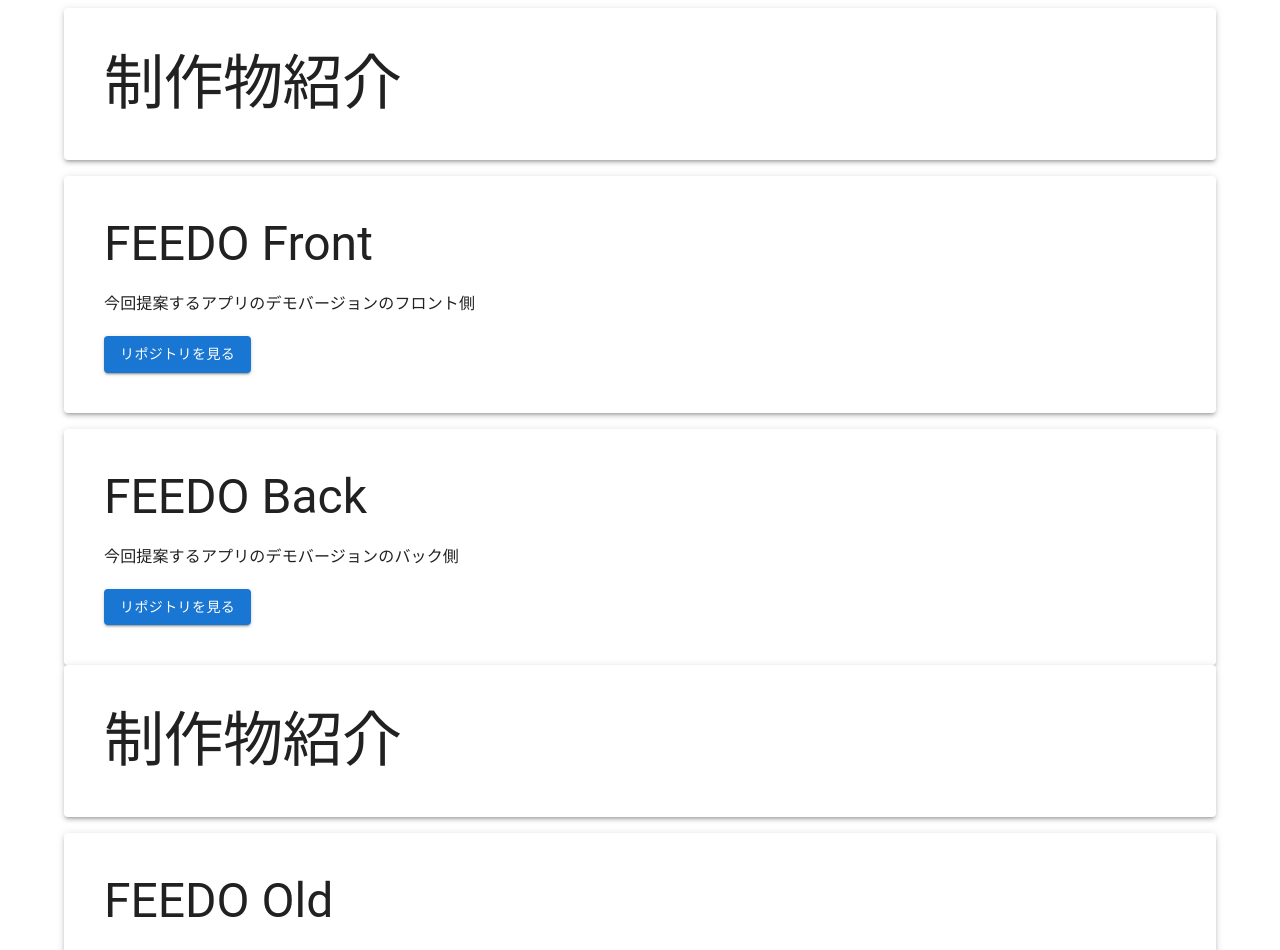
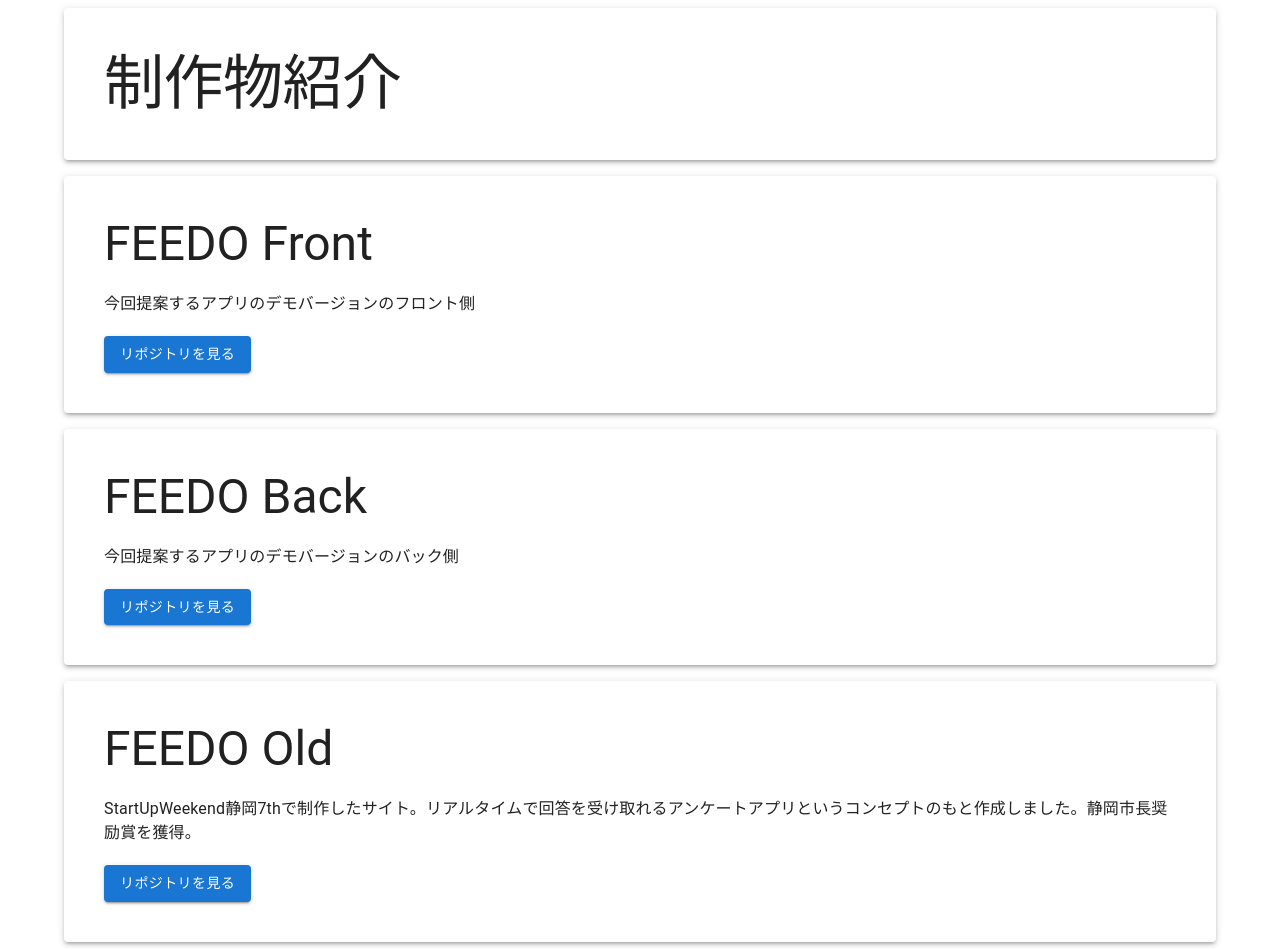
Before and after one commit to Raito5963/mitoujr, a Next.js app: page / in a window 1280 px wide. Shown: the top 950 px of the page. Built offline with nearby package versions, Linux system fonts and the light colour scheme; what @mui/material-nextjs would draw is missing.

Commit message:
不要な要素の削除とページレイアウトの整理

```diff
--- a/app/page.tsx
+++ b/app/page.tsx
@@ -43,11 +43,6 @@ export default function Home() {
             リポジトリを見る
           </Button>
         </Link>
-      </Paper>
-      <Paper elevation={3} sx={{ p: 5 }}>
-        <Typography variant="h2">
-          制作物紹介
-        </Typography>
       </Paper>
       <Paper elevation={3} sx={{ p: 5, mt: 2 }}>
         <Typography variant="h3">
```
